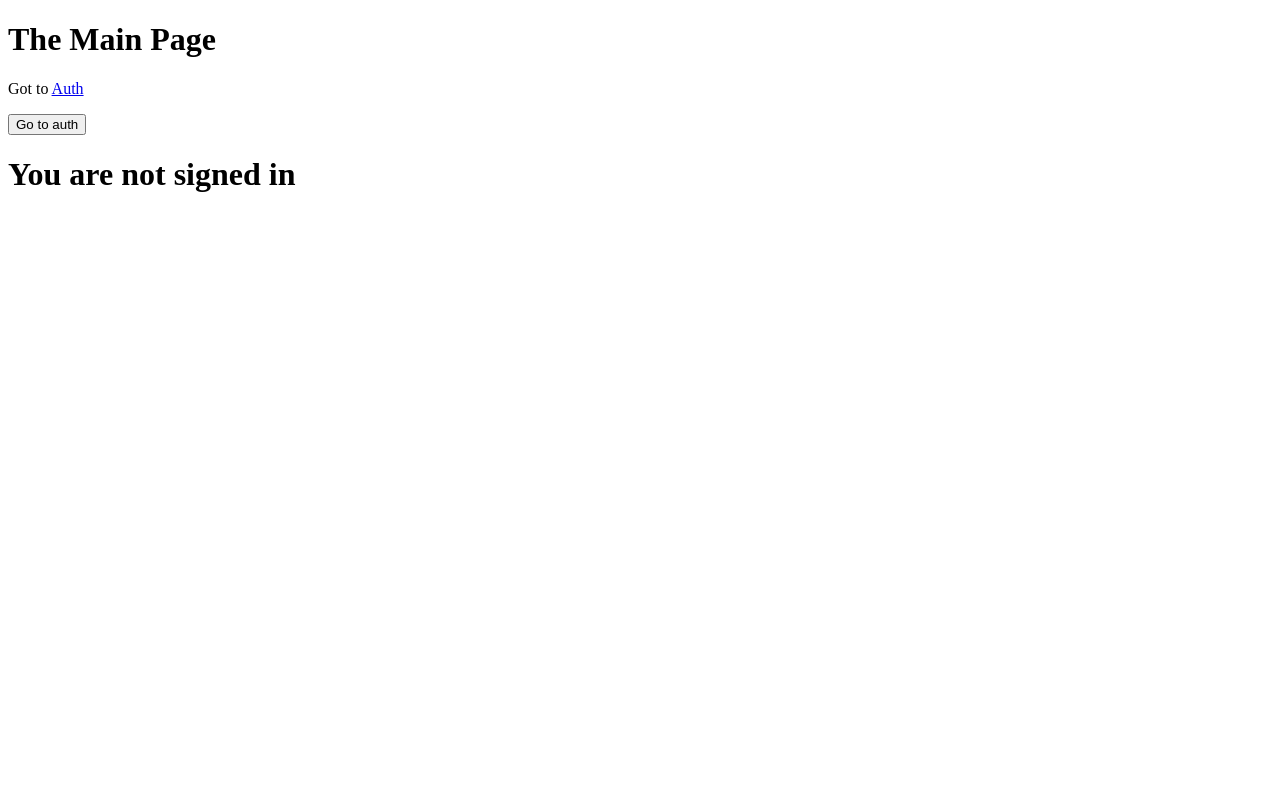
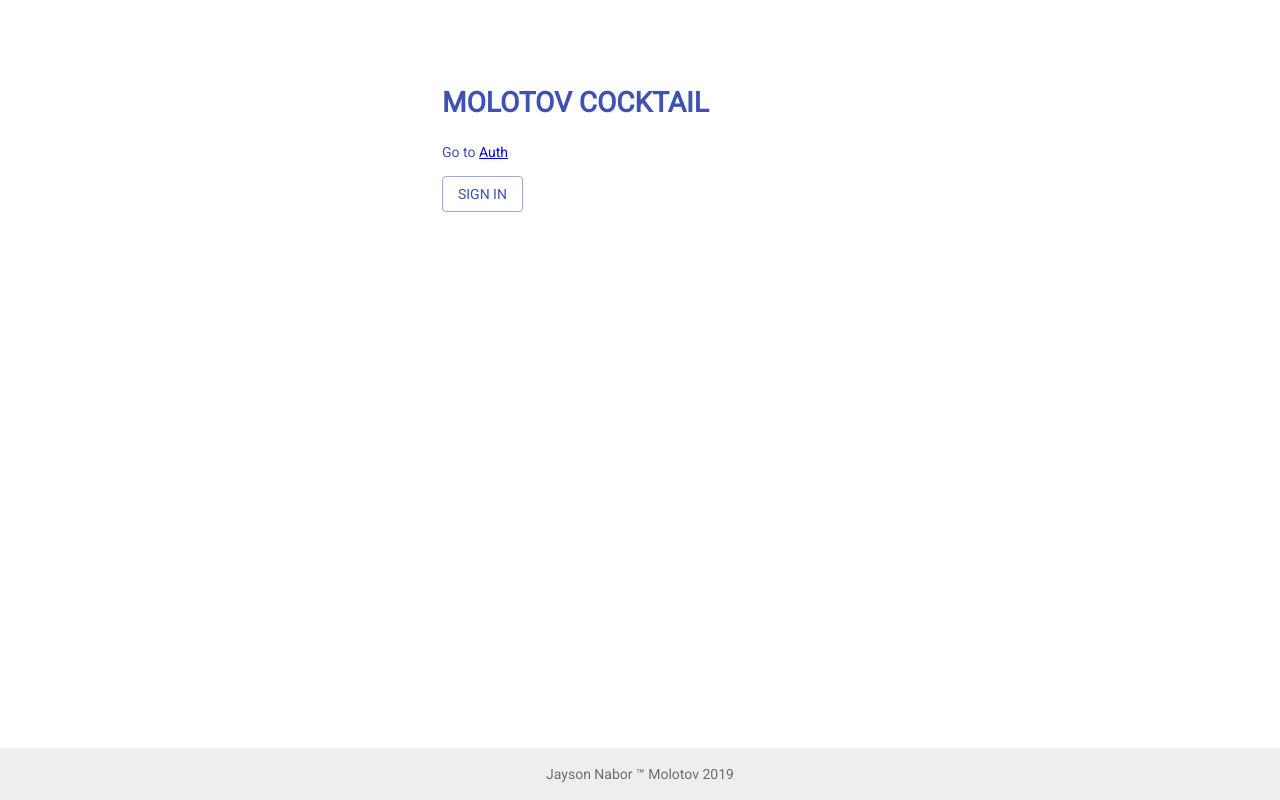
Before and after one commit to jnabor/molotov, a Next.js app: page / in a window 1280 px wide. Built offline with nearby package versions, Linux system fonts and the light colour scheme.

Commit message:
trial static deploy

```diff
--- a/package.json
+++ b/package.json
@@ -9,7 +9,7 @@
     "dev": "next dev ./src",
     "build": "next build ./src",
     "start": "next start ./src",
-    "export": "next export"
+    "export": "next export ./src"
   },
   "author": "Jayson Nabor",
   "license": "MIT",
--- a/pages/index.tsx
+++ /dev/null
@@ -1,27 +0,0 @@
-import React, { Component } from 'react'
-import Link from 'next/link'
-import Router from 'next/router'
-
-export interface IndexPageProps {}
-
-export interface IndexPageState {}
-
-class IndexPage extends React.Component<IndexPageProps, IndexPageState> {
-  render() {
-    return (
-      <div>
-        <h1>The Main Page</h1>
-        <p>
-          Got to{' '}
-          <Link href='/auth'>
-            <a>Auth</a>
-          </Link>
-        </p>
-        <button onClick={() => Router.push('/auth')}>Go to auth</button>
-        <h1>You are not signed in</h1>
-      </div>
-    )
-  }
-}
-
-export default IndexPage
--- a/src/app/AppFooter.tsx
+++ b/src/app/AppFooter.tsx
@@ -1,10 +1,14 @@
 import React from 'react'
 
-import { useTheme } from '@material-ui/core/styles'
-import { makeStyles } from '@material-ui/core/styles'
 import Typography from '@material-ui/core/Typography'
 import Container from '@material-ui/core/Container'
 import Link from '@material-ui/core/Link'
+import {
+  useTheme,
+  createStyles,
+  makeStyles,
+  Theme
+} from '@material-ui/core/styles'
 
 function Copyright() {
   return (
@@ -18,13 +22,15 @@ function Copyright() {
   )
 }
 
-const useStyles = makeStyles(theme => ({
-  footer: {
-    padding: theme.spacing(2),
-    marginTop: 'auto',
-    backgroundColor: '#eee'
-  }
-}))
+const useStyles = makeStyles((theme: Theme) =>
+  createStyles({
+    footer: {
+      padding: theme.spacing(2),
+      marginTop: 'auto',
+      backgroundColor: '#eee'
+    }
+  })
+)
 
 export interface FooterProps {}
 
--- a/src/app/AppLayout.tsx
+++ b/src/app/AppLayout.tsx
@@ -3,12 +3,17 @@ import Head from 'next/head'
 
 import Themer from './AppThemer'
 import Footer from './AppFooter'
-import { useTheme } from '@material-ui/core/styles'
-import { makeStyles } from '@material-ui/core/styles'
 import CssBaseline from '@material-ui/core/CssBaseline'
 import Container from '@material-ui/core/Container'
+import {
+  useTheme,
+  createStyles,
+  makeStyles,
+  Theme
+} from '@material-ui/core/styles'
 
-const useStyles = makeStyles(theme => ({
+const useStyles = makeStyles((theme: Theme) =>
+  createStyles({
     root: {
       display: 'flex',
       flexDirection: 'column',
@@ -18,7 +23,8 @@ const useStyles = makeStyles(theme => ({
       marginTop: theme.spacing(8),
       marginBottom: theme.spacing(2)
     }
-}))
+  })
+)
 
 export interface LayoutProps {
   title: string
--- a/src/pages/index.tsx
+++ b/src/pages/index.tsx
@@ -5,29 +5,31 @@ import Layout from '../app/AppLayout'
 
 import Container from '@material-ui/core/Container'
 import CssBaseline from '@material-ui/core/CssBaseline'
+import Button from '@material-ui/core/Button'
 
 export interface IndexPageProps {}
 
-export interface IndexPageState {}
-
-class IndexPage extends React.Component<IndexPageProps, IndexPageState> {
-  render() {
+const IndexPage: React.SFC<IndexPageProps> = () => {
   return (
     <Layout title='Molotov Home'>
       <Container maxWidth='xs'>
         <CssBaseline />
-          <h1>The Main Page</h1>
+        <h1> MOLOTOV COCKTAIL</h1>
         <p>
-            Got to{' '}
+          Go to{' '}
           <Link href='/auth'>
             <a>Auth</a>
           </Link>
         </p>
-          <button onClick={() => Router.push('/auth')}>Go to auth</button>
+        <Button
+          onClick={() => Router.push('/auth')}
+          variant='outlined'
+          color='primary'>
+          SIGN IN
+        </Button>
       </Container>
     </Layout>
   )
 }
-}
 
 export default IndexPage
```
Also changed, not shown: src/pages/auth/index.tsx (+10 -4 lines), 1 other file (tests, documents, lock files or other folders). Lines whose indentation alone changed are shown as unchanged.
